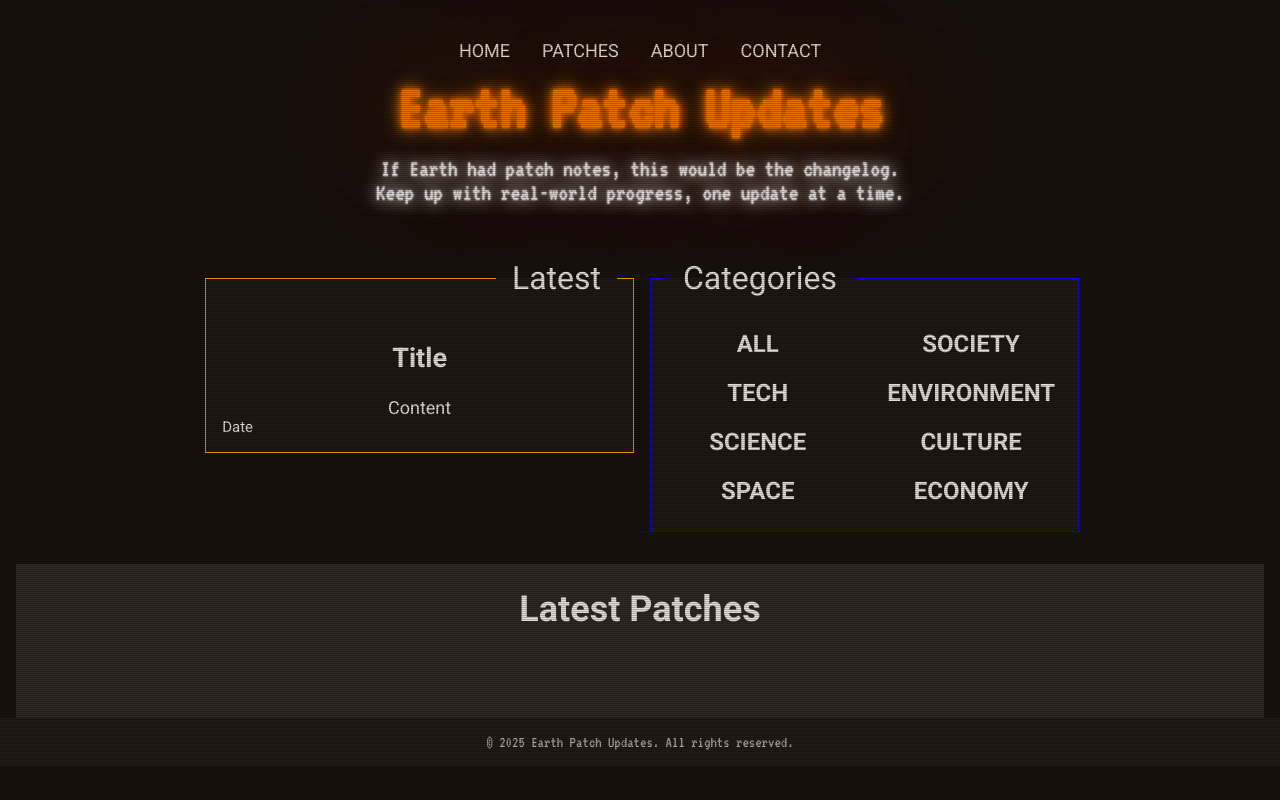
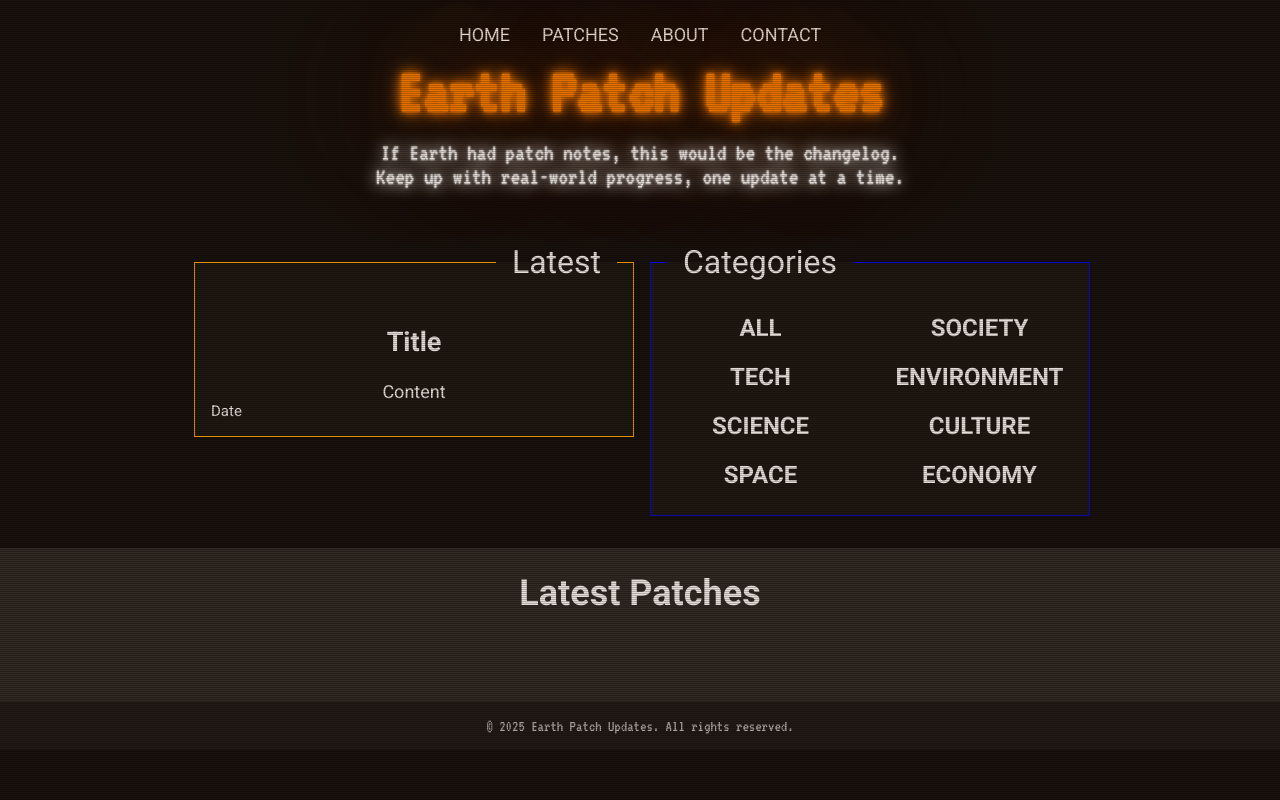
Before and after one commit to iamsundered/patches-frontend, a plain HTML site: page index.html in a window 1280 px wide. Shown: the top 800 px of the page. Drawn offline with Linux system fonts and the light colour scheme; no server answers.

Commit message:
tiny fix2

```diff
--- a/css/style.css
+++ b/css/style.css
@@ -18,7 +18,6 @@ body {
     align-items: center;
     box-sizing: border-box;
     position: relative;
-    padding: clamp(0.5rem, 2vw, 1rem);
 }
 
 .crt::before {
--- a/index.html
+++ b/index.html
@@ -26,7 +26,7 @@
     </header>
 
     <h1 class="orangeGlow">Earth Patch Updates</h1>
-    <p class="whiteGlow">If Earth had patch notes, this would be the changelog.<br/>Keep up with real-world progress, one update at a time.</p>
+    <p class="whiteGlow">If Earth had patch notes, this would be the changelog.<br>Keep up with real-world progress, one update at a time.</p>
 
     <div id="updates">
         <form style="align-self: flex-start;">
```
